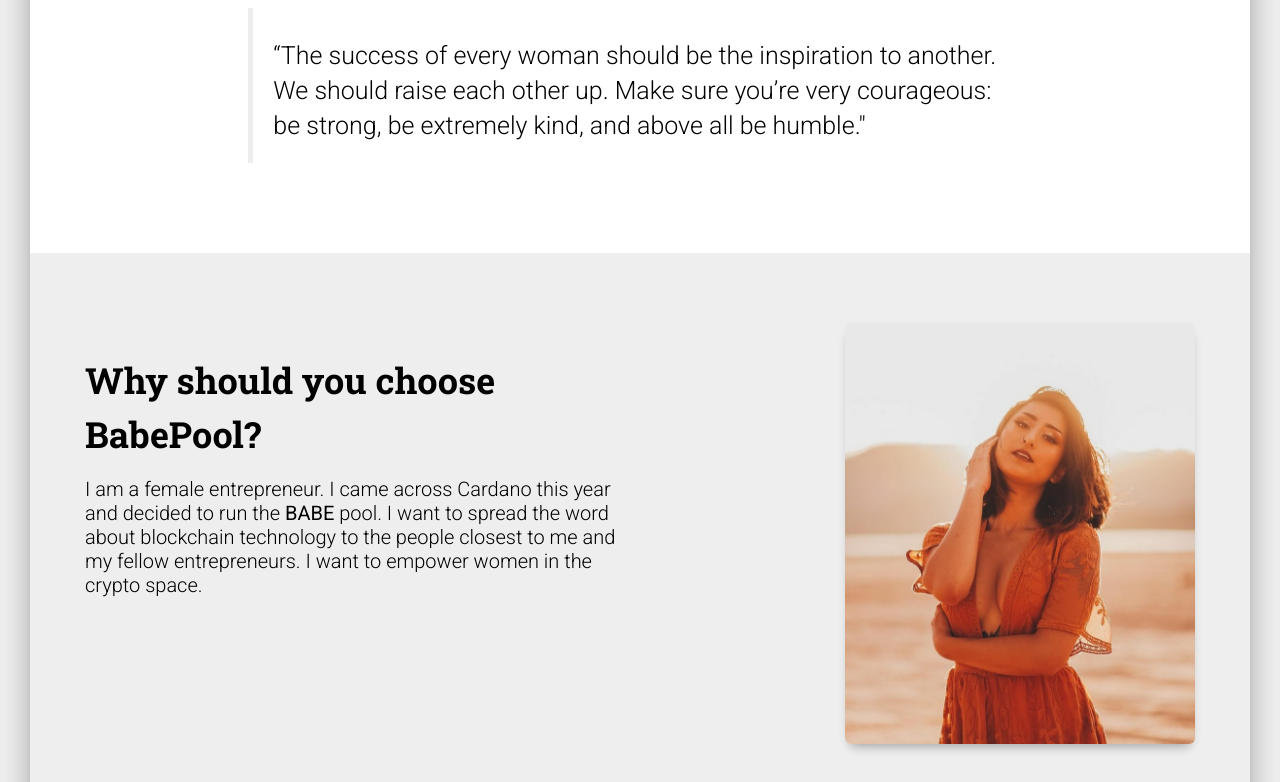
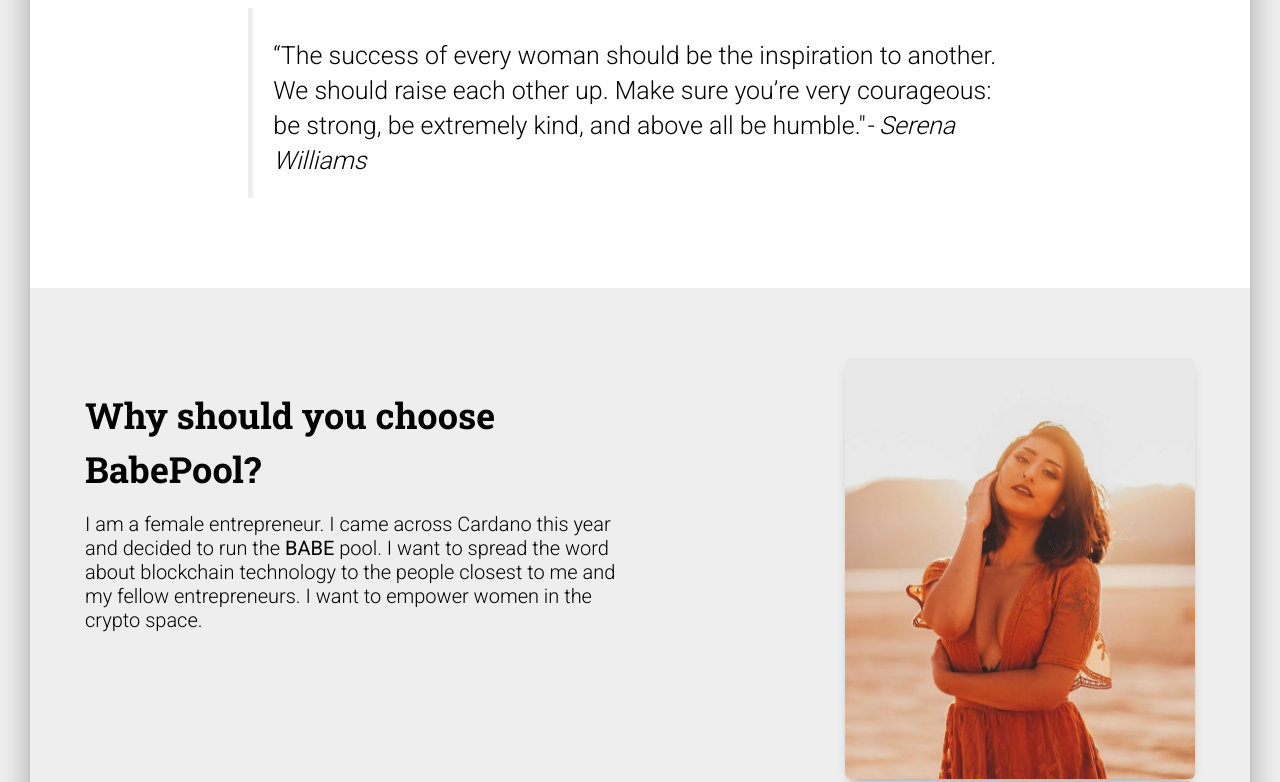
Before and after one commit to babepool/babepool.github.io, a website: page index.html in a window 1280 px wide. Shown: the part 802-1584 px from the top of the page. Drawn offline with nearby package versions, Linux system fonts and the light colour scheme; no server answers.

Commit message:
added serena williams

```diff
--- a/index.html
+++ b/index.html
@@ -85,7 +85,8 @@
     <div class="section section-0" id="section-0">
       <div class="container col-md-8 ml-auto">
         <blockquote class="blockquote">
-          <h3>“The success of every woman should be the inspiration to another. We should raise each other up. Make sure you’re very courageous: be strong, be extremely kind, and above all be humble."</h3>
+          <h3>“The success of every woman should be the inspiration to another. We should raise each other up. Make sure you’re very courageous: be strong, be extremely kind, and above all be humble."<i>- Serena Williams</i></h3>
+
         </blockquote>
       </div>
     </div>
```
